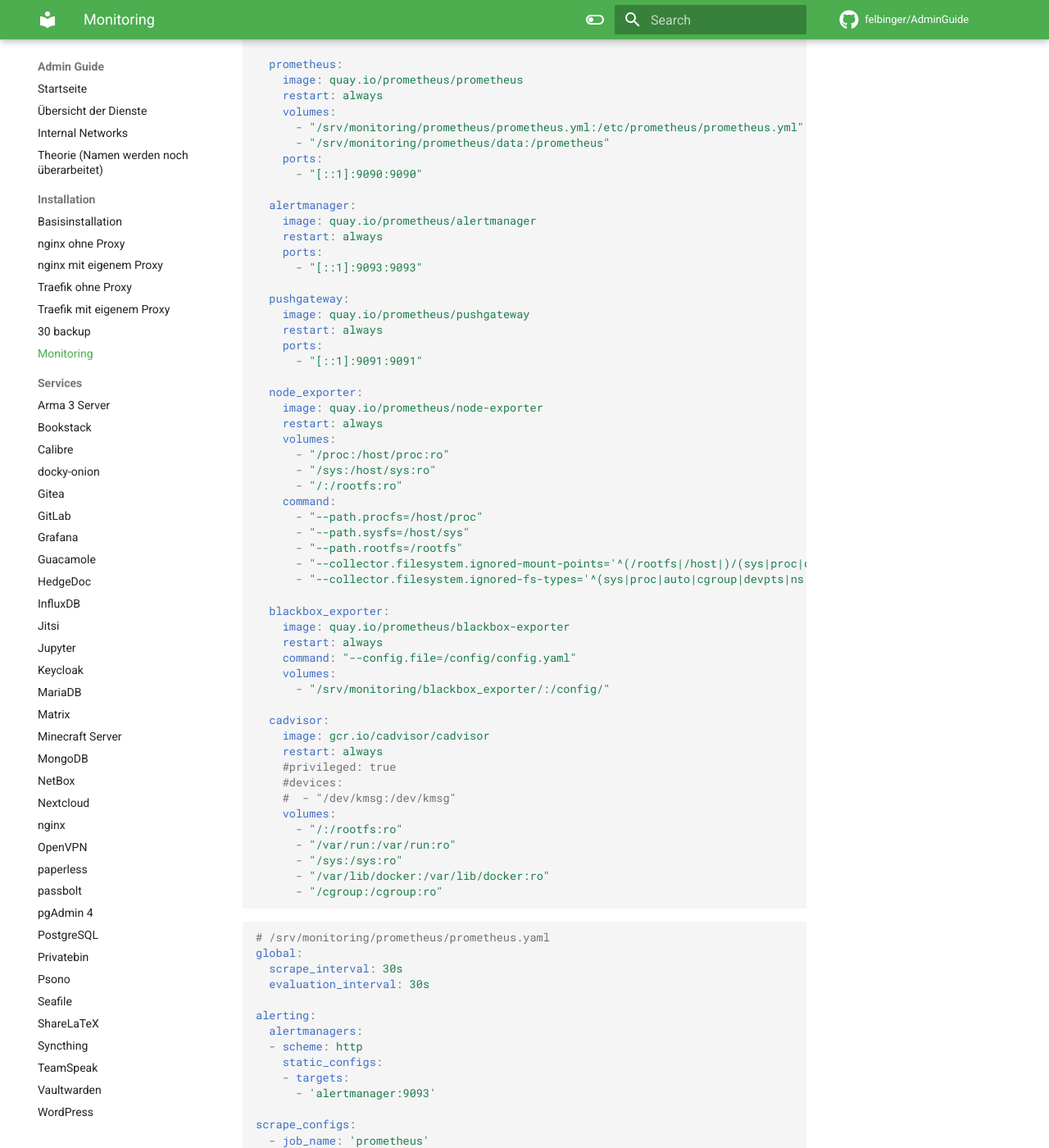
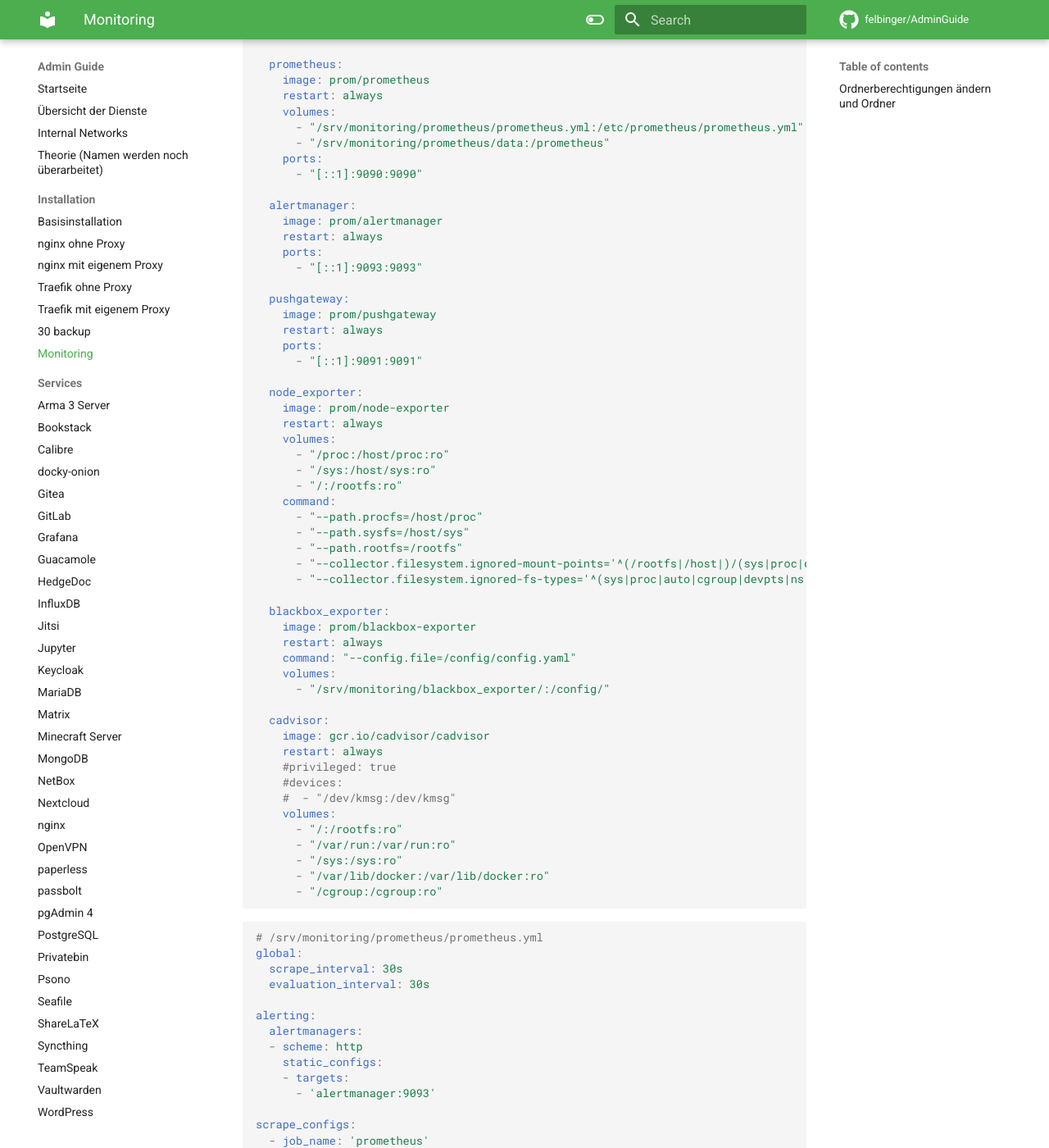
Before and after one commit to felbinger/AdminGuide, an MkDocs documentation site: the page built from docs/installation/31_monitoring.md, in a window 1280 px wide and 1400 px high, scrolled down 631 px. Shown: the whole window at 82% size. Built offline with MkDocs 1.6.1 and Material for MkDocs 9.7.7, drawn with Linux system fonts in a browser that asks for light colours; comment, search, counter and statistics services are not loaded; some of the changed text lies outside the part shown.

Commit message:
begin monitoring refactoring

````diff
--- a/docs/installation/31_monitoring.md
+++ b/docs/installation/31_monitoring.md
@@ -31,7 +31,7 @@ services:
       - "[::1]:8000:3000"
 
   prometheus:
-    image: quay.io/prometheus/prometheus
+    image: prom/prometheus
     restart: always
     volumes:
       - "/srv/monitoring/prometheus/prometheus.yml:/etc/prometheus/prometheus.yml"
@@ -40,19 +40,19 @@ services:
       - "[::1]:9090:9090"
 
   alertmanager:
-    image: quay.io/prometheus/alertmanager
+    image: prom/alertmanager
     restart: always
     ports:
       - "[::1]:9093:9093"
 
   pushgateway:
-    image: quay.io/prometheus/pushgateway
+    image: prom/pushgateway
     restart: always
     ports:
       - "[::1]:9091:9091"
 
   node_exporter:
-    image: quay.io/prometheus/node-exporter
+    image: prom/node-exporter
     restart: always
     volumes:
       - "/proc:/host/proc:ro"
@@ -66,7 +66,7 @@ services:
       - "--collector.filesystem.ignored-fs-types='^(sys|proc|auto|cgroup|devpts|ns|au|fuse\.lxc|mqueue)(fs|)$$'"
 
   blackbox_exporter:
-    image: quay.io/prometheus/blackbox-exporter
+    image: prom/blackbox-exporter
     restart: always
     command: "--config.file=/config/config.yaml"
     volumes:
@@ -87,7 +87,7 @@ services:
 ```
 
 ```yaml
-# /srv/monitoring/prometheus/prometheus.yaml
+# /srv/monitoring/prometheus/prometheus.yml
 global:
   scrape_interval: 30s
   evaluation_interval: 30s
@@ -156,7 +156,7 @@ scrape_configs:
 ```
 
 ```yaml
-# /srv/monitoring/blackbox_exporter/config.yaml
+# /srv/monitoring/blackbox_exporter/config.yml
 modules:
   http_2xx:
     prober: http
@@ -167,3 +167,14 @@ modules:
     icmp:
       preferred_ip_protocol: "ip4"  # defaults to "ip6"
 ```
+
+
+### Ordnerberechtigungen ändern und Ordner
+```bash
+docker compose cp grafana:/var/lib/grafana /srv/monitoring/grafana/lib
+docker compose cp grafana:/etc/grafana /srv/monitoring/grafana/etc
+
+sudo chown -R 472:0 /srv/monitoring/grafana
+
+
+```
````
Also changed, not shown: ToDo_reforming.md (+6 -0 lines), docs/services/grafana.md (+1 -1 lines).
